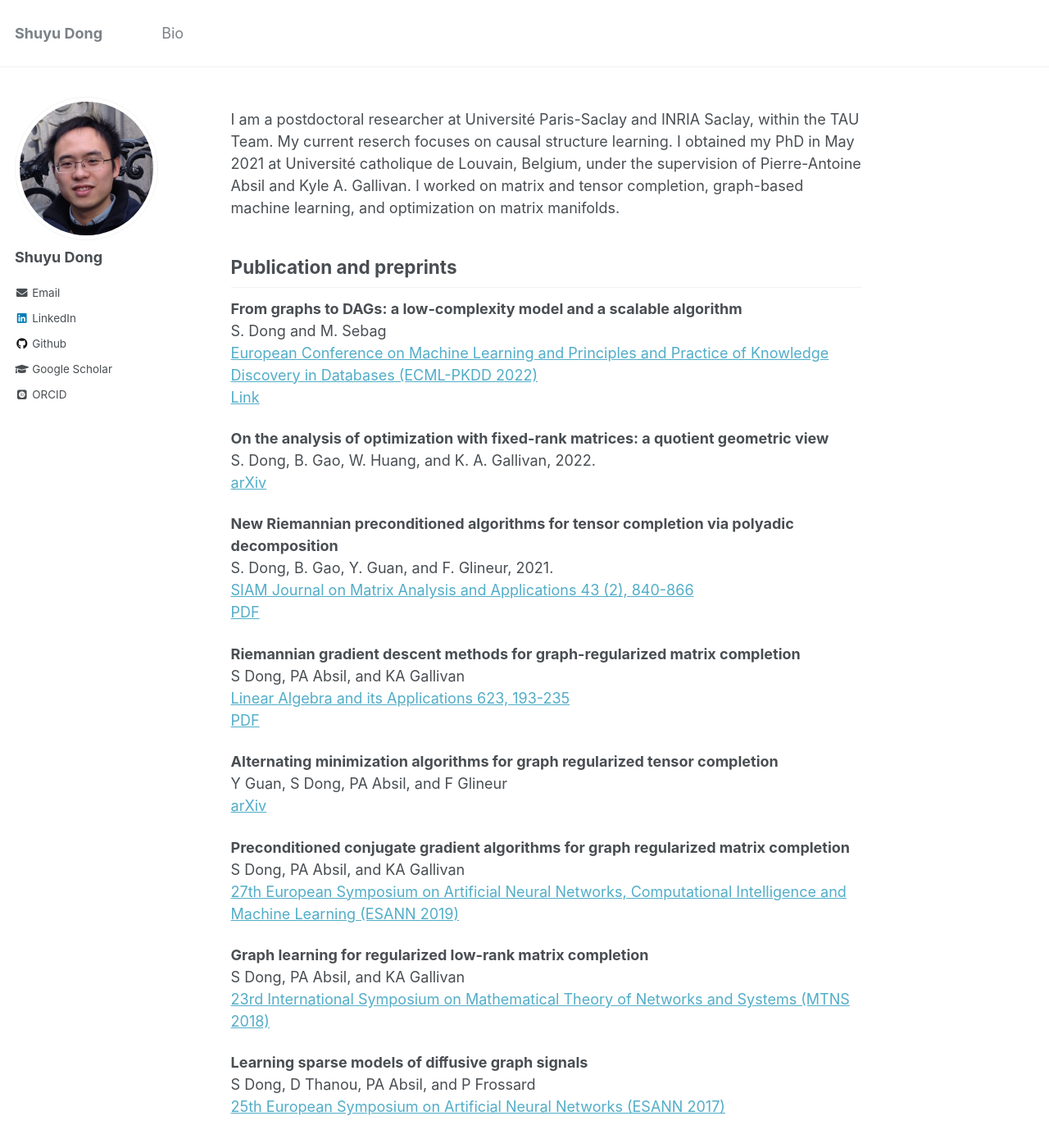
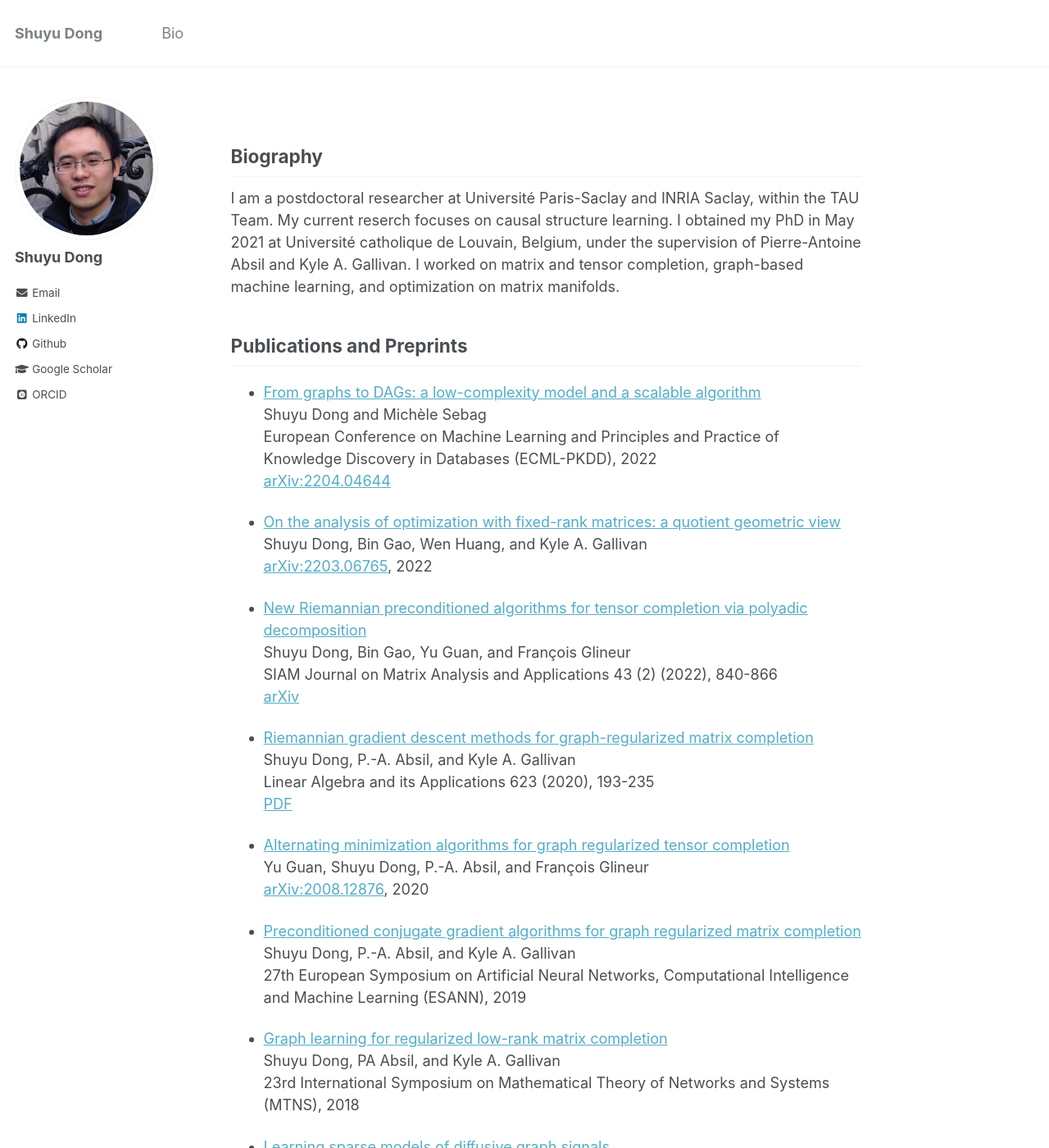
Before and after one commit to shuyu-d/shuyu-d.github.io, a Jekyll site: the page built from _pages/about.md, in a window 1280 px wide and 1400 px high. Shown: the whole window at 82% size. Built offline with Jekyll 4.4.1, drawn with Linux system fonts in a browser that asks for light colours; some web fonts are replaced; some of the changed text lies outside the part shown.

Commit message:
front page / list of papers

```diff
--- a/_pages/about.md
+++ b/_pages/about.md
@@ -8,43 +8,45 @@ redirect_from:
   - /about.html
 ---
 
+## Biography
+
 I am a postdoctoral researcher at Université Paris-Saclay and INRIA Saclay, within the TAU Team.
 My current reserch focuses on causal structure learning.
 I obtained my PhD in May 2021 at Université catholique de Louvain, Belgium, under the supervision of Pierre-Antoine Absil and Kyle A. Gallivan. I worked on matrix and tensor completion, graph-based machine learning, and optimization on matrix manifolds.
 
-## Publication and preprints
+## Publications and Preprints
 
-**From graphs to DAGs: a low-complexity model and a scalable algorithm**
-S. Dong and M. Sebag
-[European Conference on Machine Learning and Principles and Practice of Knowledge Discovery in Databases (ECML-PKDD 2022)](https://arxiv.org/pdf/2204.04644.pdf)
-[Link](https://arxiv.org/pdf/2204.04644.pdf)
+- [From graphs to DAGs: a low-complexity model and a scalable algorithm](https://arxiv.org/abs/2204.04644)
+Shuyu Dong and Michèle Sebag
+European Conference on Machine Learning and Principles and Practice of Knowledge Discovery in Databases (ECML-PKDD), 2022
+[arXiv:2204.04644](https://arxiv.org/pdf/2204.04644.pdf)
 
-**On the analysis of optimization with fixed-rank matrices: a quotient geometric view**
-S. Dong, B. Gao, W. Huang, and K. A. Gallivan, 2022.
-[arXiv](https://arxiv.org/pdf/2203.06765.pdf)
+- [On the analysis of optimization with fixed-rank matrices: a quotient geometric view](https://arxiv.org/abs/2203.06765)
+Shuyu Dong, Bin Gao, Wen Huang, and Kyle A. Gallivan
+[arXiv:2203.06765](https://arxiv.org/pdf/2203.06765.pdf), 2022
 
-**New Riemannian preconditioned algorithms for tensor completion via polyadic decomposition**
-S. Dong, B. Gao, Y. Guan, and F. Glineur, 2021.
-[SIAM Journal on Matrix Analysis and Applications 43 (2), 840-866](https://doi.org/10.1137/21M1394734)
-[PDF](to-add)
+- [New Riemannian preconditioned algorithms for tensor completion via polyadic decomposition](https://doi.org/10.1137/21M1394734)
+Shuyu Dong, Bin Gao, Yu Guan, and François Glineur
+SIAM Journal on Matrix Analysis and Applications 43 (2) (2022), 840-866
+[arXiv](https://arxiv.org/pdf/2101.11108.pdf)
 
-**Riemannian gradient descent methods for graph-regularized matrix completion**
-S Dong, PA Absil, and KA Gallivan
-[Linear Algebra and its Applications 623, 193-235](https://doi.org/10.1016/j.laa.2020.06.010)
-[PDF](to-add)
+- [Riemannian gradient descent methods for graph-regularized matrix completion](https://doi.org/10.1016/j.laa.2020.06.010)
+Shuyu Dong, P.-A. Absil, and Kyle A. Gallivan
+Linear Algebra and its Applications 623 (2020), 193-235
+[PDF](/files/grmc-uclouvain-dial.pdf)
 
-**Alternating minimization algorithms for graph regularized tensor completion**
-Y Guan, S Dong, PA Absil, and F Glineur
-[arXiv](https://arxiv.org/pdf/2008.12876.pdf)
+- [Alternating minimization algorithms for graph regularized tensor completion](https://arxiv.org/abs/2008.12876)
+Yu Guan, Shuyu Dong, P.-A. Absil, and François Glineur
+[arXiv:2008.12876](https://arxiv.org/pdf/2008.12876.pdf), 2020
 
-**Preconditioned conjugate gradient algorithms for graph regularized matrix completion**
-S Dong, PA Absil, and KA Gallivan
-[27th European Symposium on Artificial Neural Networks, Computational Intelligence and Machine Learning (ESANN 2019)](https://www.esann.org/sites/default/files/proceedings/legacy/es2019-133.pdf)
+- [Preconditioned conjugate gradient algorithms for graph regularized matrix completion](https://www.esann.org/sites/default/files/proceedings/legacy/es2019-133.pdf)
+Shuyu Dong, P.-A. Absil, and Kyle A. Gallivan
+27th European Symposium on Artificial Neural Networks, Computational Intelligence and Machine Learning (ESANN), 2019
 
-**Graph learning for regularized low-rank matrix completion**
-S Dong, PA Absil, and KA Gallivan
-[23rd International Symposium on Mathematical Theory of Networks and Systems (MTNS 2018)](https://mtns2018.hkust.edu.hk/media/files/0153.pdf)
+- [Graph learning for regularized low-rank matrix completion](https://mtns2018.hkust.edu.hk/media/files/0153.pdf)
+Shuyu Dong, PA Absil, and Kyle A. Gallivan
+23rd International Symposium on Mathematical Theory of Networks and Systems (MTNS), 2018
 
-**Learning sparse models of diﬀusive graph signals**
-S Dong, D Thanou, PA Absil, and P Frossard
-[25th European Symposium on Artificial Neural Networks	(ESANN 2017)](https://www.esann.org/sites/default/files/proceedings/legacy/es2017-116.pdf)
+- [Learning sparse models of diﬀusive graph signals](https://www.esann.org/sites/default/files/proceedings/legacy/es2017-116.pdf)
+Shuyu Dong, Dorina Thanou, P.-A. Absil, and Pascal Frossard
+25th European Symposium on Artificial Neural Networks	(ESANN), 2017
```
Also changed, not shown: 2 other files.
